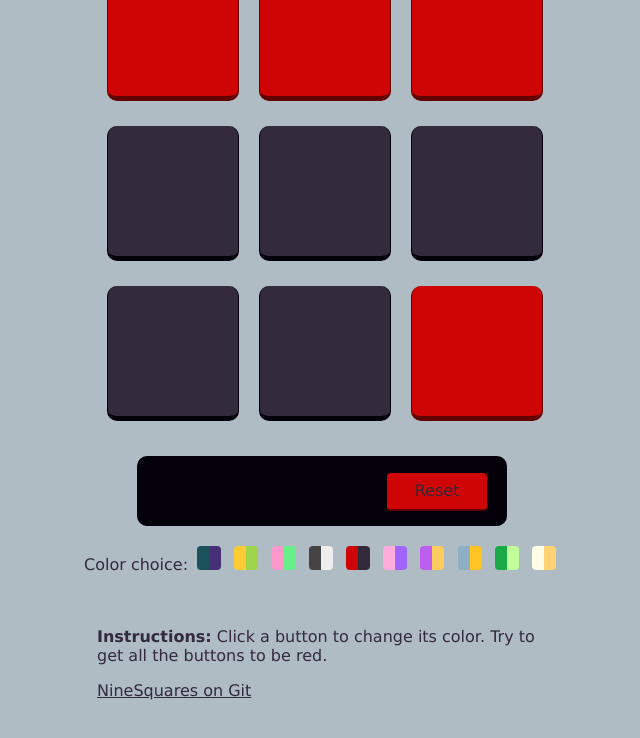
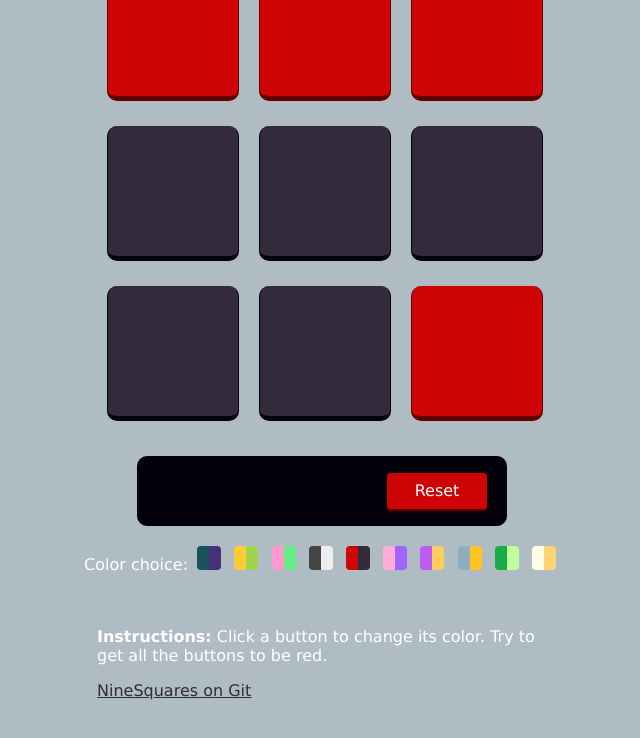
Before and after one commit to alfalfascout/NineSquares, a plain HTML site: page Web App/index.html in a window 1280 px wide. Both pictures are taken after a click on the element 678 px from the left and 802 px from the top of the page. Shown: the part 238-976 px from the top of the page, without its empty margins (318-958 px from the left). Drawn offline with Linux system fonts and the light colour scheme.

Commit message:
Changed message color to white on checkers theme.

```diff
--- a/Web App/main.css
+++ b/Web App/main.css
@@ -285,7 +285,7 @@ body.monochrome {
 
 body.checkers {
     background-color: #AFBCC3;
-    color: #332A3C;
+    color: #FFF;
 }
 
 .checkers a {
```
